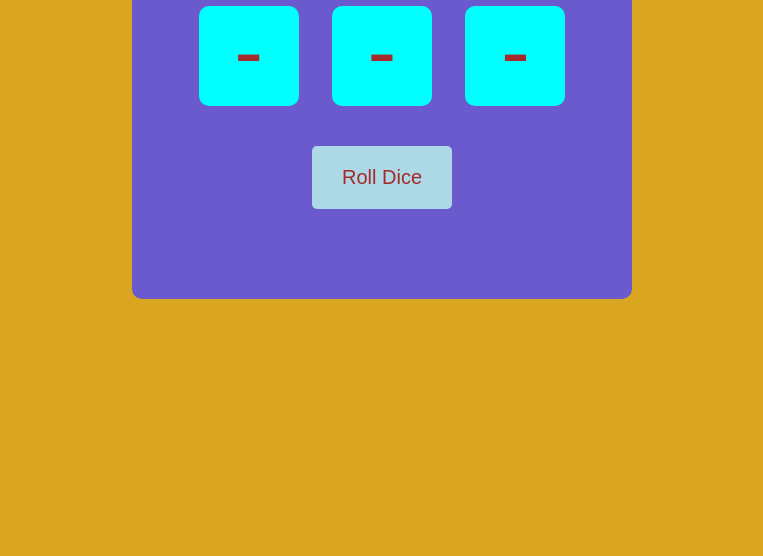
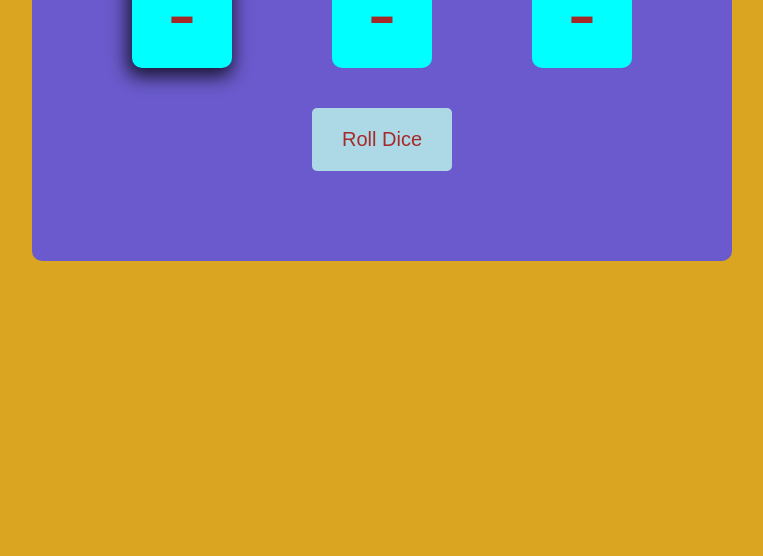
Before and after one commit to Anthoniselvi/DICE-GAME, a plain HTML site: page index.html in a window 1280 px wide. Shown: the part 294-850 px from the top of the page, without its empty margins (258-1021 px from the left). Drawn offline with Linux system fonts and the light colour scheme.

Commit message:
Add files via upload
changed container's width

```diff
--- a/style.css
+++ b/style.css
@@ -11,7 +11,7 @@ body{
     height: 100vh;
 }
 .container{
-    width: 400px;
+    width: 600px;
     text-align: center;
     margin: 0 auto;
     background-color: slateblue;
@@ -73,5 +73,5 @@ button:focus{
 }
 
 .active{
-    box-shadow: -2px 6px 18px 3px rgba(rgb(206, 83, 83), rgb(94, 218, 94), rgb(90, 90, 224), alpha);
+    box-shadow: -2px 6px 18px 3px rgba(0,0,0,0.75);
 }
```
